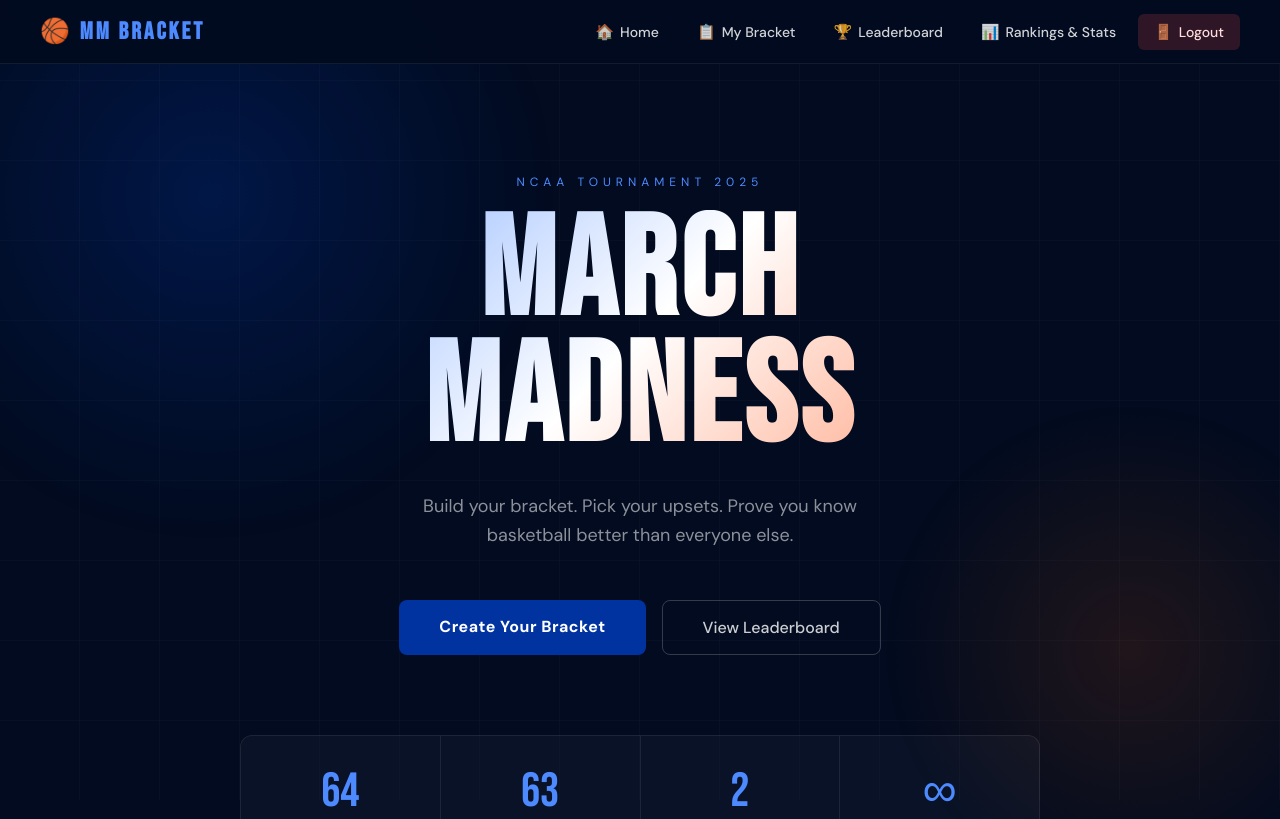
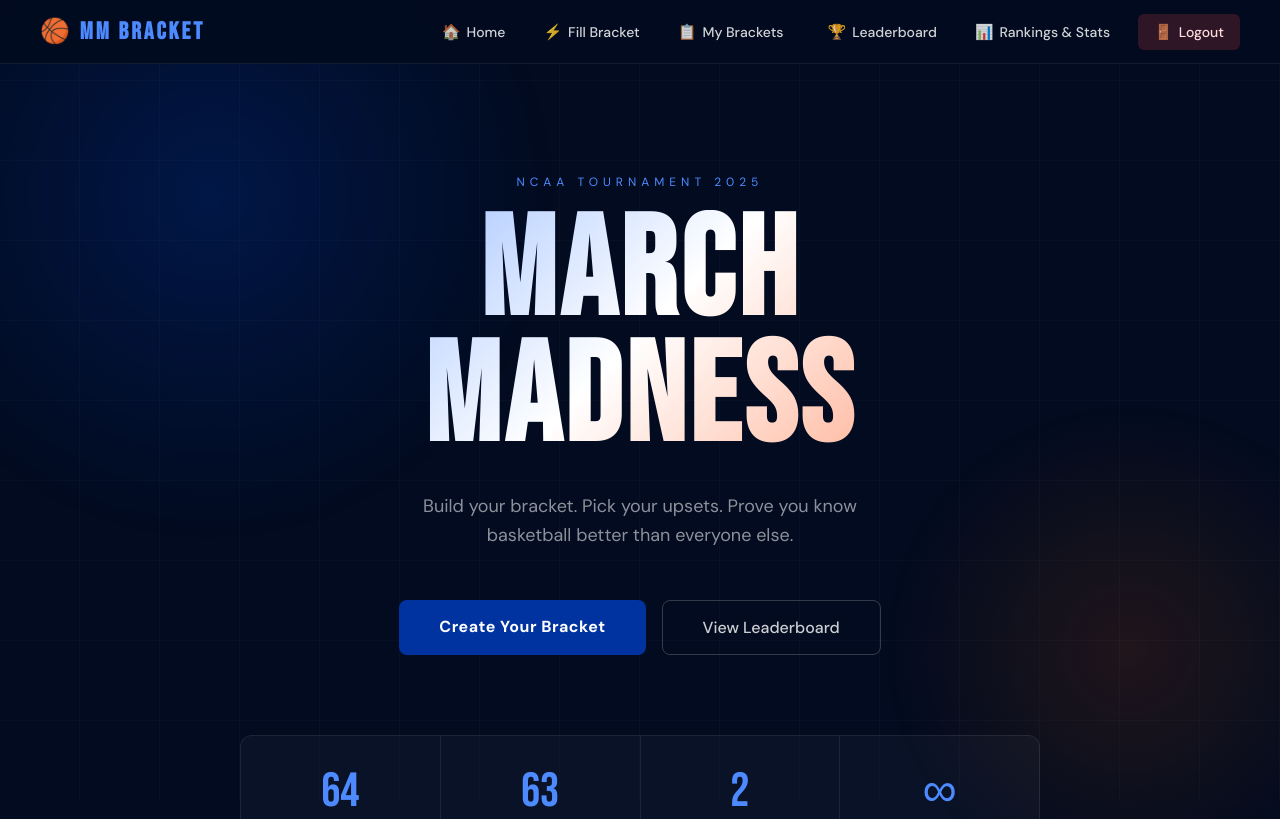
Before and after one commit to zculp6/Bracket-Website, a Flask app: page / in a window 1280 px wide. Shown: the top 819 px of the page. Run offline with Flask 3, Linux system fonts and the light colour scheme; the visitor is signed in with stand-in values (Sample User, id 1); some libraries are stand-ins or nearby versions.

Commit message:
Fixed NAV Bar

```diff
--- a/templates/bracket.html
+++ b/templates/bracket.html
@@ -393,7 +393,8 @@
 <nav class="site-nav">
     <a href="/" class="nav-logo">🏀 MM Bracket</a>
     <div class="nav-links">
-        <a href="/bracket" class="active"><span class="nav-icon">⚡</span><span class="nav-label">Fill Bracket</span></a>
+        <a href="/"><span class="nav-icon">🏠</span><span class="nav-label">Home</span></a>
+        <a href="/bracket"><span class="nav-icon">⚡</span><span class="nav-label">Fill Bracket</span></a>
         {% if current_user.is_authenticated %}
         <a href="/my_brackets"><span class="nav-icon">📋</span><span class="nav-label">My Brackets</span></a>
         {% endif %}
--- a/templates/index.html
+++ b/templates/index.html
@@ -300,9 +300,14 @@
     <a href="/" class="nav-logo">🏀 MM Bracket</a>
     <div class="nav-links">
         <a href="/"><span class="nav-icon">🏠</span><span class="nav-label">Home</span></a>
-        <a href="/bracket"><span class="nav-icon">📋</span><span class="nav-label">My Bracket</span></a>
+        <a href="/bracket"><span class="nav-icon">⚡</span><span class="nav-label">Fill Bracket</span></a>
+        {% if current_user.is_authenticated %}
+        <a href="/my_brackets"><span class="nav-icon">📋</span><span class="nav-label">My Brackets</span></a>
+        {% endif %}
+        <span class="nav-divider"></span>
         <a href="/leaderboard"><span class="nav-icon">🏆</span><span class="nav-label">Leaderboard</span></a>
         <a href="/rankings_stats"><span class="nav-icon">📊</span><span class="nav-label">Rankings & Stats</span></a>
+        <span class="nav-divider"></span>
         {% if current_user.is_authenticated %}
         <a href="/logout" class="btn-danger"><span class="nav-icon">🚪</span><span class="nav-label">Logout</span></a>
         {% else %}
--- a/templates/leaderboard.html
+++ b/templates/leaderboard.html
@@ -189,19 +189,19 @@
 <nav class="site-nav">
     <a href="/" class="nav-logo">🏀 MM Bracket</a>
     <div class="nav-links">
+        <a href="/"><span class="nav-icon">🏠</span><span class="nav-label">Home</span></a>
         <a href="/bracket"><span class="nav-icon">⚡</span><span class="nav-label">Fill Bracket</span></a>
         {% if current_user.is_authenticated %}
         <a href="/my_brackets"><span class="nav-icon">📋</span><span class="nav-label">My Brackets</span></a>
         {% endif %}
         <span class="nav-divider"></span>
-        <a href="/leaderboard" class="active"><span class="nav-icon">🏆</span><span class="nav-label">Leaderboard</span></a>
+        <a href="/leaderboard"><span class="nav-icon">🏆</span><span class="nav-label">Leaderboard</span></a>
         <a href="/rankings_stats"><span class="nav-icon">📊</span><span class="nav-label">Rankings & Stats</span></a>
         <span class="nav-divider"></span>
         {% if current_user.is_authenticated %}
         <a href="/logout" class="btn-danger"><span class="nav-icon">🚪</span><span class="nav-label">Logout</span></a>
         {% else %}
         <a href="/login"><span class="nav-icon">🔑</span><span class="nav-label">Login</span></a>
-        <a href="/register" class="btn-accent"><span class="nav-icon">✨</span><span class="nav-label">Register</span></a>
         {% endif %}
     </div>
 </nav>
--- a/templates/my_brackets.html
+++ b/templates/my_brackets.html
@@ -146,9 +146,10 @@
 <nav class="site-nav">
     <a href="/" class="nav-logo">🏀 MM Bracket</a>
     <div class="nav-links">
+        <a href="/"><span class="nav-icon">🏠</span><span class="nav-label">Home</span></a>
         <a href="/bracket"><span class="nav-icon">⚡</span><span class="nav-label">Fill Bracket</span></a>
         {% if current_user.is_authenticated %}
-        <a href="/my_brackets" class="active"><span class="nav-icon">📋</span><span class="nav-label">My Brackets</span></a>
+        <a href="/my_brackets"><span class="nav-icon">📋</span><span class="nav-label">My Brackets</span></a>
         {% endif %}
         <span class="nav-divider"></span>
         <a href="/leaderboard"><span class="nav-icon">🏆</span><span class="nav-label">Leaderboard</span></a>
```
Also changed, not shown: templates/login.html (+6 -1 lines), templates/ranking_stats.html (+6 -1 lines), templates/register.html (+6 -1 lines).
